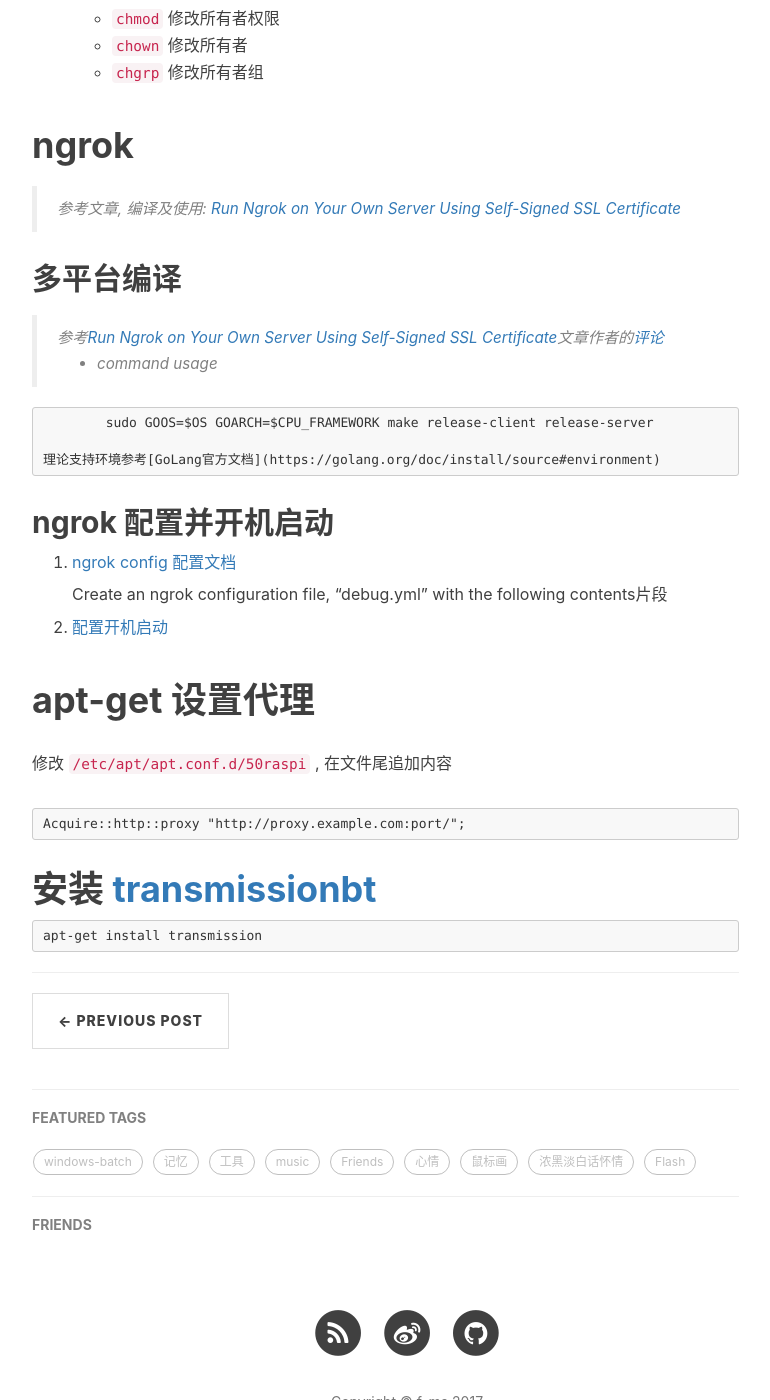
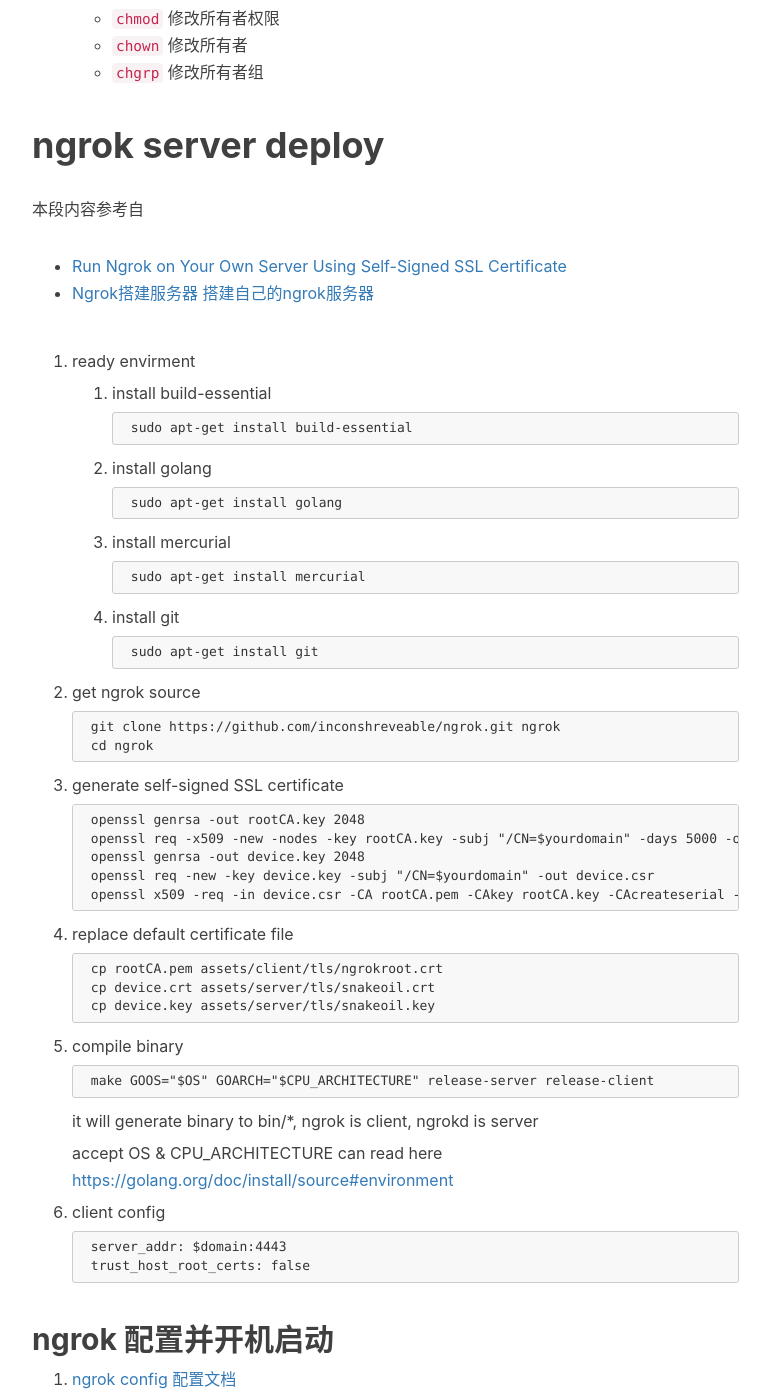
Before and after one commit to imfms/imfms.github.io, a Jekyll site: the page built from _posts/2017-05-10-raspberry-install-log.markdown, in a window 1280 px wide and 1400 px high, scrolled down 8592 px. Shown: the whole window, without its empty margins (233-1003 px from the left). Built offline with Jekyll 4.4.1, drawn with Linux system fonts in a browser that asks for light colours; nearby versions of some CDN libraries; comment, search, counter and statistics services are not loaded.

Commit message:
Update 2017-05-10-raspberry-install-log.markdown

```diff
--- a/_posts/2017-05-10-raspberry-install-log.markdown
+++ b/_posts/2017-05-10-raspberry-install-log.markdown
@@ -351,16 +351,62 @@
 	- `chown` 修改所有者
 	- `chgrp` 修改所有者组
 
-# ngrok
-> 参考文章, 编译及使用: [Run Ngrok on Your Own Server Using Self-Signed SSL Certificate](http://www.svenbit.com/2014/09/run-ngrok-on-your-own-server/)
+# ngrok server deploy
 
-## 多平台编译
-> 参考[Run Ngrok on Your Own Server Using Self-Signed SSL Certificate](http://www.svenbit.com/2014/09/run-ngrok-on-your-own-server/)文章作者的[评论](http://disq.us/p/yivsxy)
-- command usage
+本段内容参考自
+- [Run Ngrok on Your Own Server Using Self-Signed SSL Certificate](http://www.svenbit.com/2014/09/run-ngrok-on-your-own-server)
+- [Ngrok搭建服务器 搭建自己的ngrok服务器](http://blog.lzp.name/archives/24)
 
-		sudo GOOS=$OS GOARCH=$CPU_FRAMEWORK make release-client release-server
+1. ready envirment
 
-	理论支持环境参考[GoLang官方文档](https://golang.org/doc/install/source#environment)
+	1. install build-essential
+
+			sudo apt-get install build-essential
+
+	2. install golang
+
+			sudo apt-get install golang
+
+	3. install mercurial
+
+			sudo apt-get install mercurial
+
+	4. install git
+
+			sudo apt-get install git
+
+2. get ngrok source
+
+		git clone https://github.com/inconshreveable/ngrok.git ngrok
+		cd ngrok
+
+3. generate self-signed SSL certificate
+
+		openssl genrsa -out rootCA.key 2048
+		openssl req -x509 -new -nodes -key rootCA.key -subj "/CN=$yourdomain" -days 5000 -out rootCA.pem
+		openssl genrsa -out device.key 2048
+		openssl req -new -key device.key -subj "/CN=$yourdomain" -out device.csr
+		openssl x509 -req -in device.csr -CA rootCA.pem -CAkey rootCA.key -CAcreateserial -out device.crt -days 5000
+
+4. replace default certificate file
+
+		cp rootCA.pem assets/client/tls/ngrokroot.crt
+		cp device.crt assets/server/tls/snakeoil.crt
+		cp device.key assets/server/tls/snakeoil.key
+
+5. compile binary
+
+		make GOOS="$OS" GOARCH="$CPU_ARCHITECTURE" release-server release-client
+
+	it will generate binary to bin/*, ngrok is client, ngrokd is server
+
+	accept OS & CPU_ARCHITECTURE can read here [https://golang.org/doc/install/source#environment](https://golang.org/doc/install/source#environment)
+
+6. client config
+
+		server_addr: $domain:4443
+		trust_host_root_certs: false
+
 
 ## ngrok 配置并开机启动
 1. [ngrok config 配置文档](https://github.com/inconshreveable/ngrok/blob/master/docs/DEVELOPMENT.md)
```
